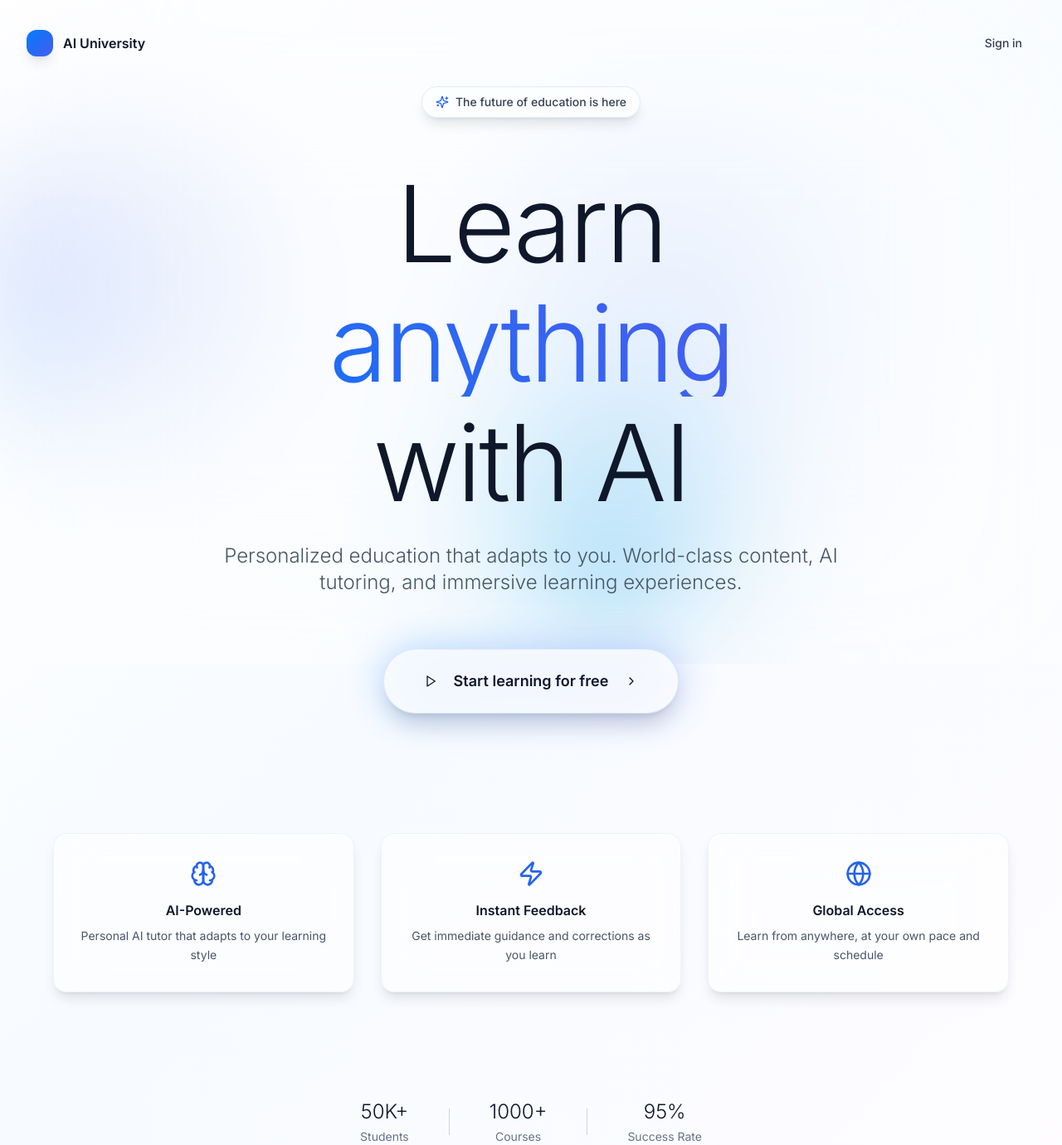
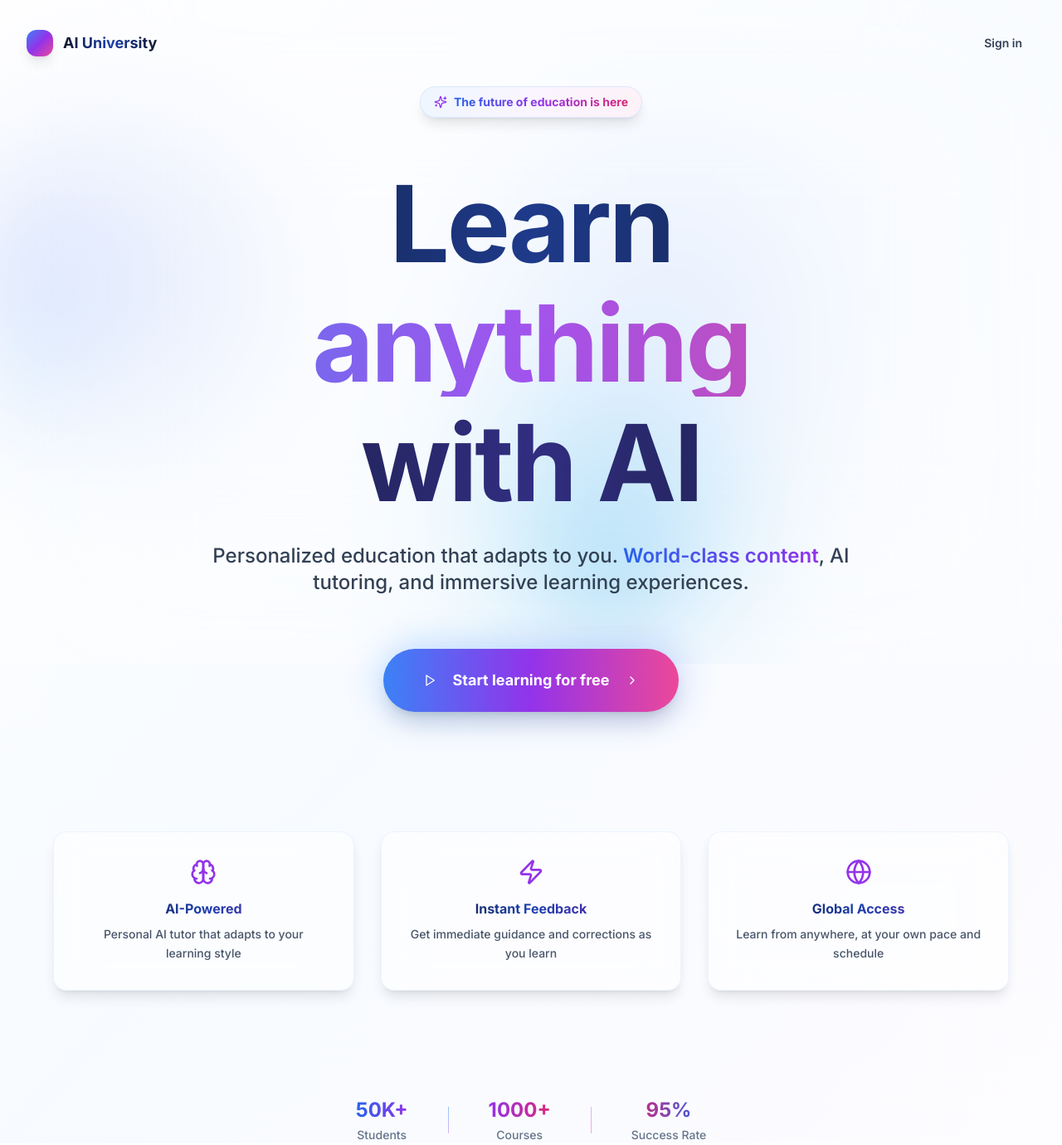
Before and after one commit to drewprincipe/ai-u, a React (Vite) app: page / in a window 1280 px wide. Shown: the whole page at 83% size. Built offline with nearby package versions, Linux system fonts and the light colour scheme.

Commit message:
Add Gemini gradients and bolder text

```diff
--- a/src/pages/Index.tsx
+++ b/src/pages/Index.tsx
@@ -24,12 +24,12 @@ const Index = () => {
         {/* Navigation */}
         <nav className="p-8 flex justify-between items-center">
           <div className="flex items-center gap-3">
-            <div className="w-8 h-8 bg-gradient-primary rounded-lg shadow-lg"></div>
-            <span className="text-slate-900 font-semibold">AI University</span>
+            <div className="w-8 h-8 bg-gradient-to-br from-blue-500 via-purple-600 to-pink-500 rounded-lg shadow-lg"></div>
+            <span className="text-slate-900 font-bold text-lg bg-gradient-to-r from-slate-900 via-blue-800 to-slate-900 bg-clip-text text-transparent">AI University</span>
           </div>
           <Button
             variant="ghost"
-            className="text-slate-700 hover:text-slate-900 hover:bg-black/5"
+            className="text-slate-700 hover:text-slate-900 hover:bg-black/5 font-semibold"
             onClick={() => navigate("/auth")}
           >
             Sign in
@@ -42,19 +42,19 @@ const Index = () => {
 
             {/* Main headline */}
             <div className="space-y-8 animate-fade-in">
-              <div className="inline-flex items-center gap-2 px-4 py-2 bg-white/60 backdrop-blur-xl rounded-full border border-blue-200/50 mb-8 shadow-lg">
-                <Sparkles className="w-4 h-4 text-blue-600" />
-                <span className="text-sm text-slate-700 font-medium">The future of education is here</span>
+              <div className="inline-flex items-center gap-2 px-4 py-2 bg-gradient-to-r from-blue-50 via-purple-50 to-pink-50 backdrop-blur-xl rounded-full border border-blue-200/50 mb-8 shadow-lg">
+                <Sparkles className="w-4 h-4 text-purple-600" />
+                <span className="text-sm font-bold bg-gradient-to-r from-blue-600 via-purple-600 to-pink-600 bg-clip-text text-transparent">The future of education is here</span>
               </div>
 
-              <h1 className="text-6xl md:text-8xl lg:text-9xl font-light leading-[0.9] tracking-tight">
-                <span className="block text-slate-900 mb-4">Learn</span>
-                <span className="block bg-gradient-gemini bg-clip-text text-transparent mb-4">anything</span>
-                <span className="block text-slate-900">with AI</span>
+              <h1 className="text-6xl md:text-8xl lg:text-9xl font-bold leading-[0.9] tracking-tight">
+                <span className="block bg-gradient-to-r from-slate-900 via-blue-900 to-slate-900 bg-clip-text text-transparent mb-4 font-black">Learn</span>
+                <span className="block bg-gradient-to-r from-blue-600 via-purple-600 to-pink-600 bg-clip-text text-transparent mb-4 font-black animate-pulse">anything</span>
+                <span className="block bg-gradient-to-r from-slate-900 via-indigo-900 to-slate-900 bg-clip-text text-transparent font-black">with AI</span>
               </h1>
 
-              <p className="text-xl md:text-2xl text-slate-600 max-w-3xl mx-auto font-light leading-relaxed">
-                Personalized education that adapts to you. World-class content,
+              <p className="text-xl md:text-2xl text-slate-700 max-w-3xl mx-auto font-medium leading-relaxed">
+                Personalized education that adapts to you. <span className="bg-gradient-to-r from-blue-600 to-purple-600 bg-clip-text text-transparent font-semibold">World-class content</span>,
                 AI tutoring, and immersive learning experiences.
               </p>
             </div>
@@ -68,7 +68,7 @@ const Index = () => {
                 {/* Bright glass button */}
                 <Button
                   size="lg"
-                  className="relative px-12 py-6 h-auto text-lg bg-white/80 backdrop-blur-xl hover:bg-white/90 border border-blue-200/50 hover:border-blue-300/60 text-slate-900 font-semibold transition-all duration-300 hover:scale-105 rounded-full shadow-xl hover:shadow-2xl"
+                  className="relative px-12 py-6 h-auto text-lg bg-gradient-to-r from-blue-500 via-purple-600 to-pink-500 hover:from-blue-600 hover:via-purple-700 hover:to-pink-600 border-0 text-white font-bold transition-all duration-300 hover:scale-105 rounded-full shadow-xl hover:shadow-2xl"
                   onClick={() => navigate("/auth")}
                 >
                   <Play className="w-5 h-5 mr-3" />
@@ -103,9 +103,9 @@ const Index = () => {
 
                   {/* Bright glass card */}
                   <div className="relative p-8 bg-white/60 backdrop-blur-xl rounded-2xl border border-blue-100/50 hover:border-blue-200/60 transition-all duration-300 group-hover:scale-105 shadow-lg hover:shadow-xl">
-                    <feature.icon className="w-8 h-8 text-blue-600 mb-4 mx-auto" />
-                    <h3 className="text-slate-900 font-semibold mb-2">{feature.title}</h3>
-                    <p className="text-slate-600 text-sm leading-relaxed">{feature.description}</p>
+                    <feature.icon className="w-8 h-8 text-purple-600 mb-4 mx-auto" />
+                    <h3 className="font-bold mb-2 bg-gradient-to-r from-slate-900 via-blue-800 to-purple-800 bg-clip-text text-transparent">{feature.title}</h3>
+                    <p className="text-slate-600 text-sm leading-relaxed font-medium">{feature.description}</p>
                   </div>
                 </div>
               ))}
@@ -114,18 +114,18 @@ const Index = () => {
             {/* Stats */}
             <div className="flex justify-center items-center gap-12 pt-16 animate-fade-in" style={{ animationDelay: '0.6s' }}>
               <div className="text-center">
-                <div className="text-2xl font-light text-slate-900 mb-1">50K+</div>
-                <div className="text-sm text-slate-500">Students</div>
+                <div className="text-2xl font-bold bg-gradient-to-r from-blue-600 to-purple-600 bg-clip-text text-transparent mb-1">50K+</div>
+                <div className="text-sm text-slate-500 font-medium">Students</div>
               </div>
-              <div className="w-px h-8 bg-slate-300"></div>
+              <div className="w-px h-8 bg-gradient-to-b from-blue-300 to-purple-300"></div>
               <div className="text-center">
-                <div className="text-2xl font-light text-slate-900 mb-1">1000+</div>
-                <div className="text-sm text-slate-500">Courses</div>
+                <div className="text-2xl font-bold bg-gradient-to-r from-purple-600 to-pink-600 bg-clip-text text-transparent mb-1">1000+</div>
+                <div className="text-sm text-slate-500 font-medium">Courses</div>
               </div>
-              <div className="w-px h-8 bg-slate-300"></div>
+              <div className="w-px h-8 bg-gradient-to-b from-purple-300 to-pink-300"></div>
               <div className="text-center">
-                <div className="text-2xl font-light text-slate-900 mb-1">95%</div>
-                <div className="text-sm text-slate-500">Success Rate</div>
+                <div className="text-2xl font-bold bg-gradient-to-r from-pink-600 to-blue-600 bg-clip-text text-transparent mb-1">95%</div>
+                <div className="text-sm text-slate-500 font-medium">Success Rate</div>
               </div>
             </div>
           </div>
```
